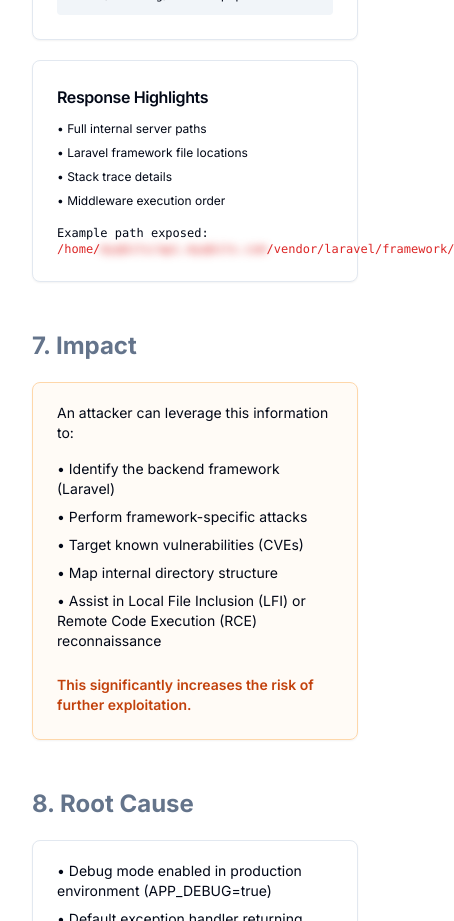
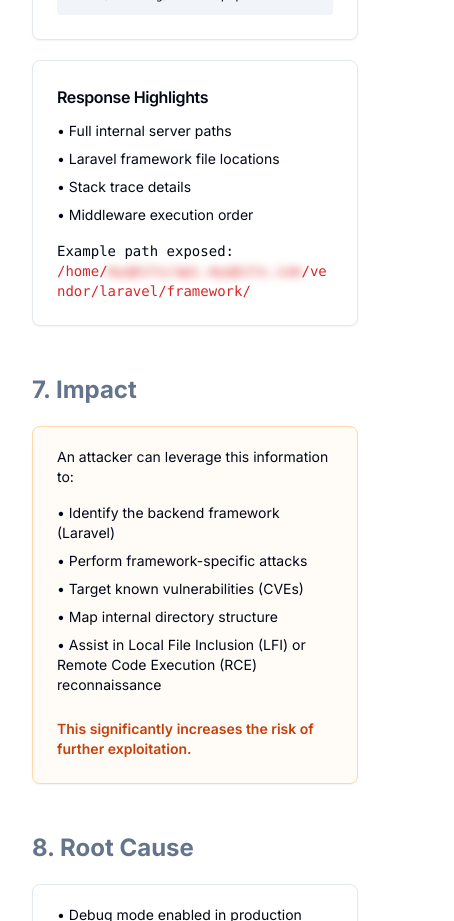
Before and after one commit to hafiz011/my-portfolio, a Next.js app: page /case-studies/vulnerability-assessment-report in a window 390 px wide. Shown: the part 1760-2681 px from the top of the page, 454 px wide, since content can reach past the window. Built offline with nearby package versions, Linux system fonts and the light colour scheme.

Commit message:
fix mobile responsive

```diff
--- a/app/case-studies/vulnerability-assessment-report/page.tsx
+++ b/app/case-studies/vulnerability-assessment-report/page.tsx
@@ -138,15 +138,15 @@ export default function VulnerabilityAssessmentReportPage() {
                   <CardTitle className="text-base sm:text-lg">Response Highlights</CardTitle>
                 </CardHeader>
                 <CardContent>
-                  <ul className="text-xs sm:text-sm space-y-2">
+                  <ul className="space-y-2 text-sm sm:text-base">
                     <li>• Full internal server paths</li>
                     <li>• Laravel framework file locations</li>
                     <li>• Stack trace details</li>
                     <li>• Middleware execution order</li>
                   </ul>
-                  <p className="mt-4 text-xs sm:text-sm font-mono">
+                  <p className="mt-4 text-sm sm:text-base font-mono">
                     Example path exposed:<br />
-                    <span className="text-red-600">
+                    <span className="text-red-600 break-all">
                       /home/<span className="blur-sm select-none">myqbits/api.myqbits.com</span>/vendor/laravel/framework/
                     </span>
                   </p>
```
